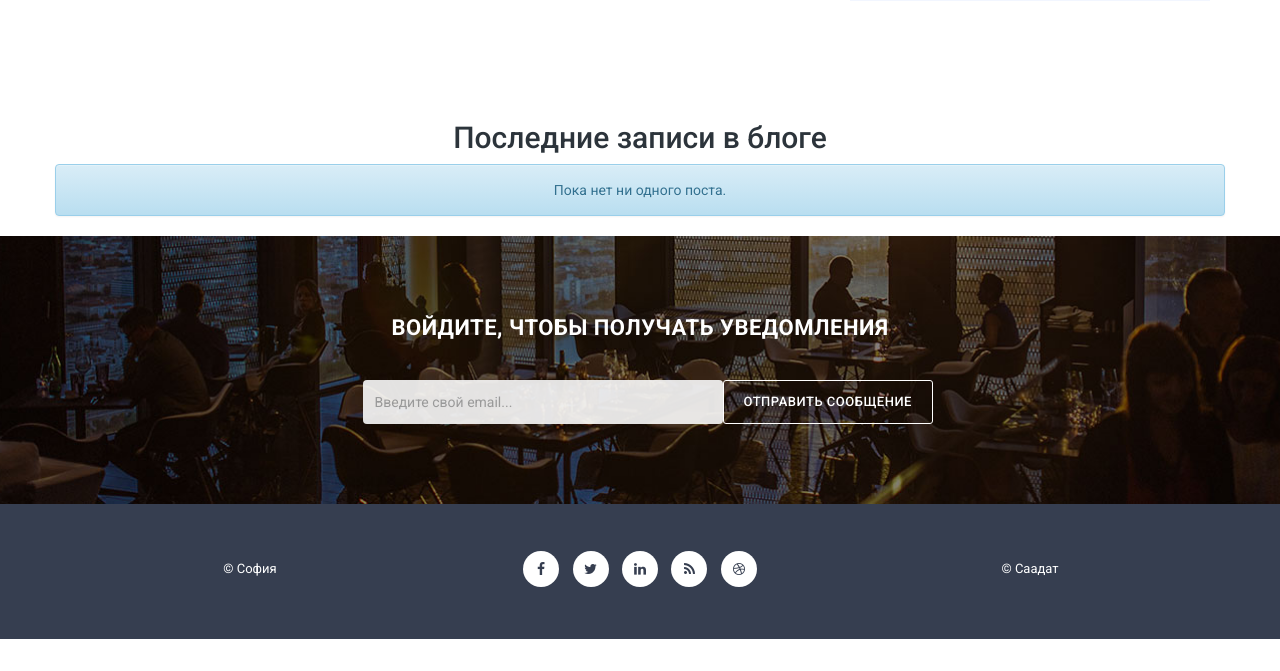
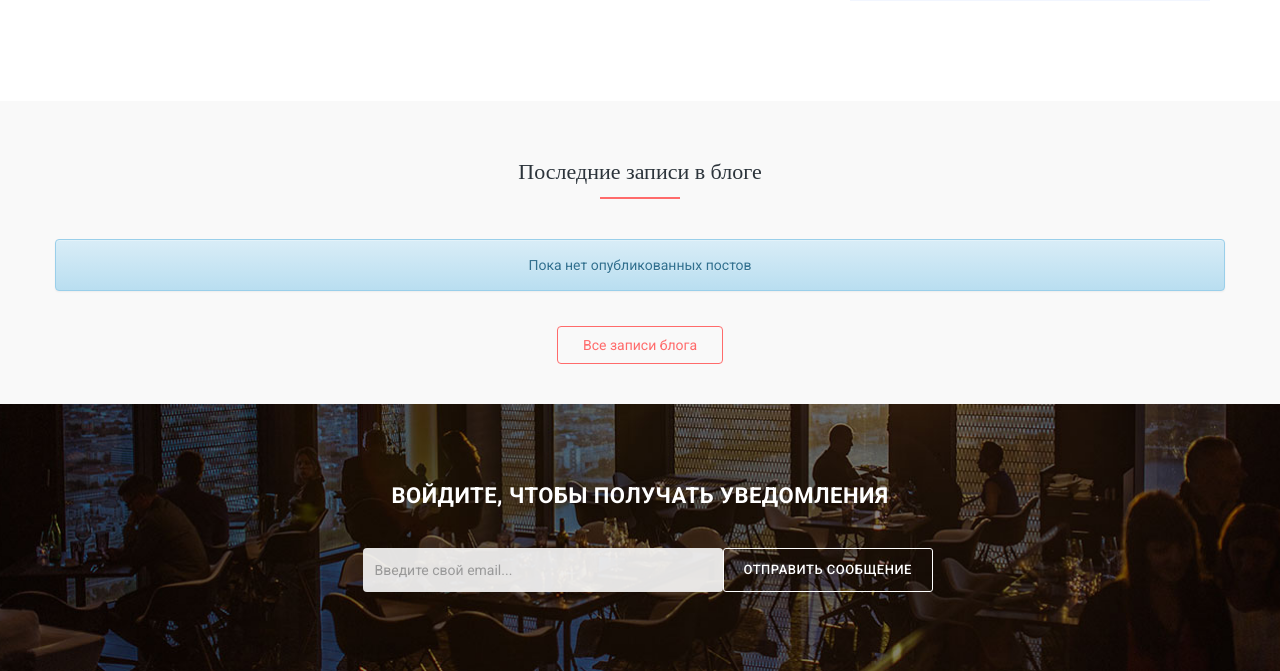
Before and after one commit to kamuhapu1/collab, a Django app: page /main/profile/ in a window 1280 px wide. Shown: the part 2861-3532 px from the top of the page. Before the commit the page ends 3500 px from the top, so only its background shows below. Run offline with Django 5.2, Linux system fonts and the light colour scheme; a user stored in the database is signed in; some libraries are stand-ins or nearby versions.

Commit message:
пагинация + красивые посты в индекс

```diff
--- a/newapp/templates/index.html
+++ b/newapp/templates/index.html
@@ -301,94 +301,177 @@ https://templatemo.com/tm-507-victory
 
 
 
-    <section class="latest-posts py-5 bg-light">
+   <section class="blog-preview">
     <div class="container">
-        <h2 class="text-center mb-5 display-5 fw-bold">Последние записи в блоге</h2>
+        <h2 class="section-heading">Последние записи в блоге</h2>
 
-        <div class="row g-4">
-            {% for post in latest_posts %}
-            <div class="col-lg-6 col-md-6">
-                <div class="post-card h-100 d-flex flex-column bg-white rounded-3 overflow-hidden shadow">
-                    <div class="row g-0 h-100">
-                        <div class="col-md-5">
-                            <div class="post-image-wrapper" style="height: 280px;">
-                                {% if post.image %}
-                                <img src="{{ post.image.url }}"
-                                     alt="{{ post.title }}"
-                                     class="img-fluid h-100 w-100 object-fit-cover">
-                                {% endif %}
-                            </div>
-                        </div>
-                        <div class="col-md-7 d-flex flex-column">
-                            <div class="p-4 h-100 d-flex flex-column">
-                                <div class="text-muted mb-2 small">
-                                    {{ post.date|date:"d M Y" }}
-                                </div>
-                                <h3 class="post-title mb-3 fs-4 fw-bold">{{ post.title }}</h3>
-                                <p class="post-excerpt mb-4 fs-5 text-secondary flex-grow-1">
-                                    {{ post.short_description|default:post.content|truncatechars:120 }}
-                                </p>
-                                <div class="mt-auto">
-                                    <a href="{% url 'post_detail' post.id %}"
-                                       class="btn btn-coral px-4 py-2 fw-bold text-white">
-                                        Читать далее <i class="fas fa-arrow-right ms-2"></i>
-                                    </a>
-                                </div>
-                            </div>
-                        </div>
+        <div class="row posts-grid">
+            {% for post in latest_posts|slice:":3" %}
+            <div class="col-md-4 mb-3"> <!-- Уменьшил margin-bottom с mb-4 на mb-3 -->
+                <article class="post-card">
+                    <div class="post-thumbnail">
+                        <img src="{{ post.image.url }}" alt="{{ post.title }}" class="img-fluid">
+                        <span class="post-date">{{ post.date|date:"d M Y" }}</span>
                     </div>
-                </div>
+                    <div class="post-content">
+                        <h3 class="post-title">{{ post.title }}</h3>
+                        <p class="post-excerpt">{{ post.short_description|truncatechars:120 }}</p>
+                        <a href="{% url 'post_detail' post.id %}" class="read-more">
+                            Читать далее <i class="fas fa-arrow-right"></i>
+                        </a>
+                    </div>
+                </article>
             </div>
             {% empty %}
             <div class="col-12">
-                <div class="alert alert-info text-center fs-5 py-3">Пока нет ни одного поста.</div>
+                <div class="alert alert-info text-center">Пока нет опубликованных постов</div>
             </div>
             {% endfor %}
+        </div>
+
+        <div class="text-center mt-4">
+            <a href="{% url 'blog' %}" class="btn btn-outline-coral">Все записи блога</a>
         </div>
     </div>
 </section>
 
 <style>
+
+    .article {
+    padding: 20px;
+    padding-bottom: 15px;
+    margin-bottom: 15px;
+    background: white;
+    border-radius: 8px;
+    }
+
+    .blog-preview {
+        padding: 40px 0;
+        background: #f9f9f9;
+    }
+
+    .section-heading {
+        font-family: 'Spectral', serif;
+        text-align: center;
+        margin-bottom: 40px;
+        position: relative;
+        font-size: 2.2rem;
+    }
+
+    .section-heading:after {
+        content: '';
+        display: block;
+        width: 80px;
+        height: 2px;
+        background: #FF6B6B;
+        margin: 12px auto 0;
+    }
+
     .post-card {
+        background: white;
+        border-radius: 8px;
+        overflow: hidden;
+        box-shadow: 0 3px 10px rgba(0,0,0,0.08);
+        transition: all 0.3s ease;
+        height: 58%;
+        margin-bottom: 5px;
+    }
+
+    .post-thumbnail {
+        position: relative;
+        height: 200px;
+        overflow: hidden;
+    }
+
+    .post-thumbnail img {
+        width: 100%;
+        height: 100%;
+        object-fit: cover;
+        transition: transform 0.5s ease;
+    }
+
+    .post-card:hover .post-thumbnail img {
+        transform: scale(1.05);
+    }
+
+    .post-date {
+        position: absolute;
+        bottom: 15px;
+        left: 15px;
+        background: rgba(255,107,107,0.9);
+        color: white;
+        padding: 3px 10px;
+        border-radius: 4px;
+        font-size: 0.8rem;
+    }
+
+    .post-content {
+        padding: 20px; /* Уменьшил с 25px */
+    }
+
+    .post-title {
+        font-family: 'Spectral', serif;
+        font-size: 1.3rem;
+        margin-bottom: 10px; /* Уменьшил с 12px */
+        color: #333;
+    }
+
+    .post-excerpt {
+        color: #666;
+        line-height: 1.6;
+        margin-bottom: 15px;
+    }
+
+    .read-more {
+        color: #FF6B6B;
+        font-weight: 500;
+        margin-top: 10px;
+        text-decoration: none;
+        display: inline-block;
+        align-items: center;
+    }
+
+    .read-more i {
+        margin-left: 8px;
         transition: transform 0.3s ease;
     }
 
-    .post-card:hover {
-        transform: translateY(-5px);
+    .read-more:hover {
+        color: #E05555;
     }
 
-    .post-title {
-        color: #333;
-        line-height: 1.3;
+    .read-more:hover i {
+        transform: translateX(3px);
     }
 
-    .post-excerpt {
-        line-height: 1.6;
+    .btn-outline-coral {
+        color: #FF6B6B;
+        border-color: #FF6B6B;
+        padding: 8px 25px;
+        transition: all 0.3s;
     }
 
-    .btn-coral {
-        background-color: #FF6B6B;  /* Коралловый цвет */
-        border-color: #FF6B6B;
-        transition: all 0.3s ease;
+    .mt-4 {
+    margin-top: 1.5rem;
     }
 
-    .btn-coral:hover {
-        background-color: #E05555;  /* Темнее при наведении */
-        border-color: #E05555;
-        transform: translateY(-2px);
+    .btn-outline-coral:hover {
+        background: #FF6B6B;
         color: white;
     }
 
-    .post-image-wrapper {
-        position: relative;
+    @media (max-width: 992px) {
+        .col-md-4 {
+            flex: 0 0 50%;
+            max-width: 50%;
+        }
     }
 
-    .post-image {
-        transition: transform 0.5s ease;
-    }
-
-    .post-card:hover .post-image {
-        transform: scale(1.05);
+    @media (max-width: 768px) {
+        .col-md-4 {
+            flex: 0 0 100%;
+            max-width: 100%;
+        }
     }
 </style>
 
--- a/newapp/templates/post_detail.html
+++ b/newapp/templates/post_detail.html
@@ -1,4 +1,5 @@
 {% load static %}
+{% load markdownify %}
 <html lang="ru">
 <head>
     <meta charset="utf-8">
@@ -68,7 +69,9 @@
                         <div class="down-content">
                             <h4>{{ post.title }}</h4>
                             <span>Автор: {{ post.get_author_display }}</span>
-                            <p>{{ post.content }}</p>
+                            <div class="post-content" style="color: #6c757d;">
+                                {{ post.content|markdownify }}
+                            </div>
                             {% if post.conclusion %}
                                 <p>{{ post.conclusion }}</p>
                             {% endif %}
--- a/newapp/views.py
+++ b/newapp/views.py
@@ -7,6 +7,7 @@ from django.contrib.auth.decorators import login_required
 from django.contrib.auth.forms import AuthenticationForm
 from django.shortcuts import get_object_or_404
 from .forms import CommentForm
+from django.core.paginator import Paginator
 
 def main_page(request):
     if request.method == 'POST':
@@ -30,8 +31,11 @@ def main_page(request):
 
 
 def blog(request):
-    posts = Post.objects.all()
-    return render(request, 'blog.html', {'posts': posts})
+    all_posts = Post.objects.all().order_by('-date')
+    paginator = Paginator(all_posts, 4)
+    page_num = request.GET.get('page')
+    page_obj = paginator.get_page(page_num)
+    return render(request, 'blog.html', {'page_obj': page_obj})
 
 def post_detail(request, post_id):
     post = get_object_or_404(Post, pk=post_id)
--- a/static/css/templatemo-style.css
+++ b/static/css/templatemo-style.css
@@ -1228,3 +1228,12 @@ section.map #map {
     background-color: #E05555;
     color: white;
 }
+
+.post-content {
+    line-height: 1.6;
+    margin-bottom: 1rem;
+}
+.post-content img {
+    max-width: 100%;
+    height: auto;
+}
```
Also changed, not shown: mysite/settings.py (+11 -1 lines), newapp/models.py (+6 -1 lines), newapp/templates/blog.html (+12 -6 lines), db.sqlite3, media/blog_images/Square_vs__Round_Dining_Table.jpeg (added), media/blog_images/Welcome_to_Food_Submit.jpeg (added), media/blog_images/top_view_of_hands_with_glasses_toasting_at_a_christmas_dinner_with_christmas_decoration.jpeg (added), media/blog_images/winter_wine_1.jpeg (added), media/blog_images/Лимонный_тарт_с_меренгой.jpeg (added), newapp/migrations/0006_alter_post_conclusion.py (added).
